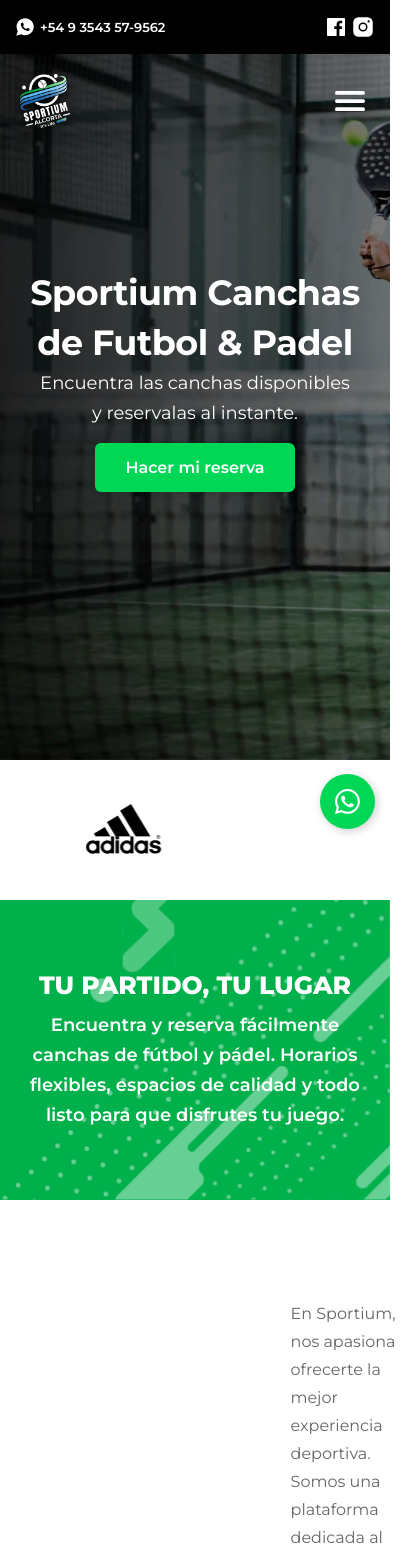
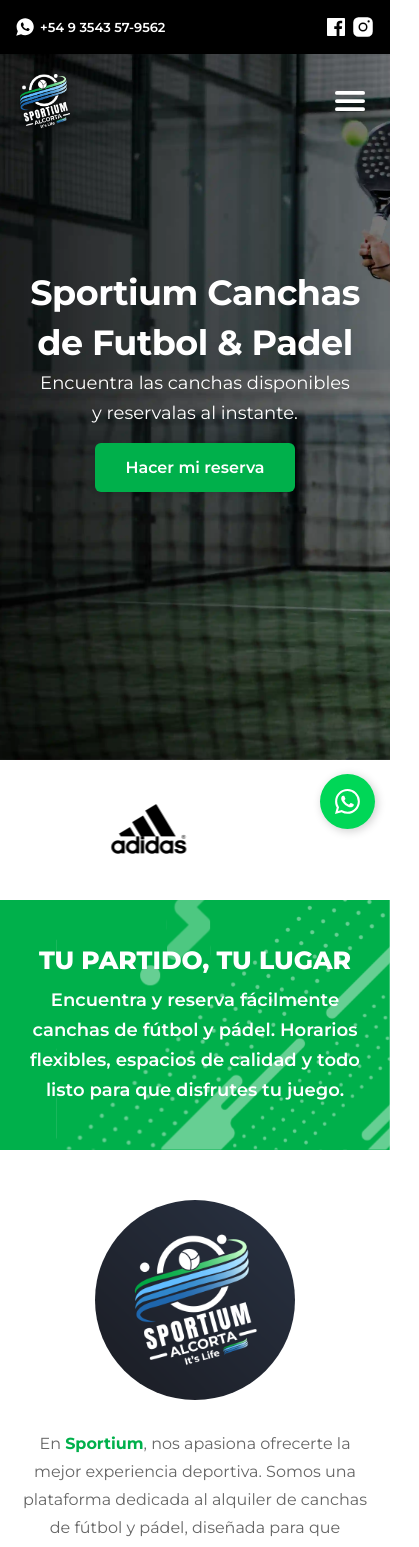
Before and after one commit to Nejca13/sportium, a Next.js app: page / in a window 390 px wide. Shown: the top 1547 px of the page, 419 px wide, since content can reach past the window. Built offline with nearby package versions, Linux system fonts and the light colour scheme.

Commit message:
Refactor Banner component to use a carousel for slogans; update global green color and improve styles for Sobre Nosotros component

```diff
--- a/src/app/globals.css
+++ b/src/app/globals.css
@@ -1,6 +1,6 @@
 :root {
   --background: #ffffff;
-  --green: #00d757;
+  --green: #00b04b;
   --red: #ff3d00;
 }
 
--- a/src/components/Banner/Banner.jsx
+++ b/src/components/Banner/Banner.jsx
@@ -1,18 +1,47 @@
-import Image from 'next/image'
+'use client'
+import { Carousel } from 'react-responsive-carousel'
+import 'react-responsive-carousel/lib/styles/carousel.min.css'
 import styles from './Banner.module.css'
-import pelota_banner from '@/assets/images/pelota_banner.png'
 
 const Banner = () => {
+  const slogans = [
+    {
+      title: 'Tu Partido, Tu Lugar',
+      description:
+        'Encuentra y reserva fácilmente canchas de fútbol y pádel. Horarios flexibles, espacios de calidad y todo listo para que disfrutes tu juego.',
+    },
+    {
+      title: 'Vení a Jugar',
+      description:
+        'Tu próximo partido te está esperando. Alquilá canchas equipadas, cerca tuyo, y viví el deporte con la mejor experiencia.',
+    },
+    {
+      title: 'Reservá en un Click',
+      description:
+        'Olvidate de las complicaciones. Elegí tu cancha, horario y listo. Todo rápido, seguro y diseñado para vos.',
+    },
+  ]
+
+  const carouselSettings = {
+    autoPlay: true,
+    showArrows: false,
+    showThumbs: false,
+    showStatus: false,
+    infiniteLoop: true,
+    showIndicators: false,
+    interval: 7000,
+  }
+
   return (
     <div className={styles.container}>
-      <div className={styles.content}>
-        <h2>Tu Partido, Tu Lugar</h2>
-        <p>
-          Encuentra y reserva fácilmente canchas de fútbol y pádel. Horarios
-          flexibles, espacios de calidad y todo listo para que disfrutes tu
-          juego.
-        </p>
-      </div>
+      <Carousel {...carouselSettings} className={styles.carousel}>
+        {slogans.map((slogan, index) => (
+          <div key={index} className={styles.slide}>
+            <h2>{slogan.title}</h2>
+            <p>{slogan.description}</p>
+          </div>
+        ))}
+      </Carousel>
     </div>
   )
 }
--- a/src/components/Banner/Banner.module.css
+++ b/src/components/Banner/Banner.module.css
@@ -10,16 +10,24 @@
   align-items: center;
 }
 
-.content {
+.carousel {
   width: 90%;
   max-width: 1000px;
+  display: flex;
+  justify-content: center;
+  flex-direction: column;
+  align-items: center;
+}
+
+.slide {
+  width: 100%;
   display: flex;
   flex-direction: column;
   align-items: center;
   gap: 10px;
 }
 
-.content h2 {
+.slide h2 {
   font-size: 30px;
   font-weight: 800;
   color: white;
@@ -27,9 +35,9 @@
   text-align: center;
 }
 
-.content p {
+.slide p {
   font-size: 20px;
-  line-height: 35px;
+  line-height: 30px;
   font-weight: 600;
   color: white;
   text-wrap: balance;
@@ -39,12 +47,13 @@
 @media (max-width: 500px) {
   .container {
     background-position: right;
+    min-height: 250px;
   }
-  .content h2 {
+  .slide h2 {
     font-size: 25px;
   }
 
-  .content p {
+  .slide p {
     font-size: 18px;
     line-height: 30px;
   }
--- a/src/components/SobreNosotros/SobreNosotros.jsx
+++ b/src/components/SobreNosotros/SobreNosotros.jsx
@@ -9,10 +9,11 @@
         <Image src={img_logo} alt='sobre nosotros' width={400} height={400} />
         <div className={styles.text}>
           <p>
-            En Sportium, nos apasiona ofrecerte la mejor experiencia deportiva.
-            Somos una plataforma dedicada al alquiler de canchas de fútbol y
-            pádel, diseñada para que puedas disfrutar de tus partidos,
-            entrenamientos y eventos de forma rápida, fácil y confiable.
+            En <strong style={{ color: 'var(--green)' }}>Sportium</strong>, nos
+            apasiona ofrecerte la mejor experiencia deportiva. Somos una
+            plataforma dedicada al alquiler de canchas de fútbol y pádel,
+            diseñada para que puedas disfrutar de tus partidos, entrenamientos y
+            eventos de forma rápida, fácil y confiable.
           </p>
 
           <p>
--- a/src/components/SobreNosotros/SobreNosotros.module.css
+++ b/src/components/SobreNosotros/SobreNosotros.module.css
@@ -14,7 +14,7 @@
 
 .content {
   max-width: 1200px;
-  width: 100%;
+  width: 90%;
   display: flex;
   justify-content: center;
   align-items: center;
@@ -38,3 +38,29 @@
 .text p {
   color: #666666;
 }
+
+@media (max-width: 768px) {
+  .container {
+    padding: 50px 0px;
+    background-image: none;
+  }
+  .content {
+    flex-direction: column;
+    gap: 30px;
+  }
+
+  .content img {
+    width: 200px;
+    height: auto;
+    border-radius: 50%;
+  }
+
+  .content p {
+    text-align: center;
+    text-wrap: balance;
+  }
+
+  .content p:nth-of-type(2) {
+    display: none;
+  }
+}
```
